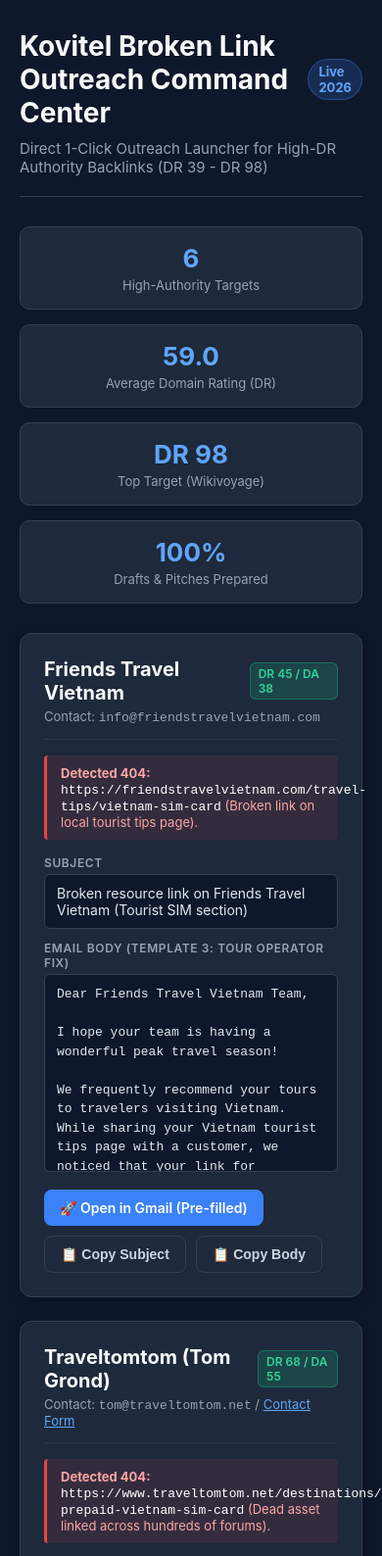
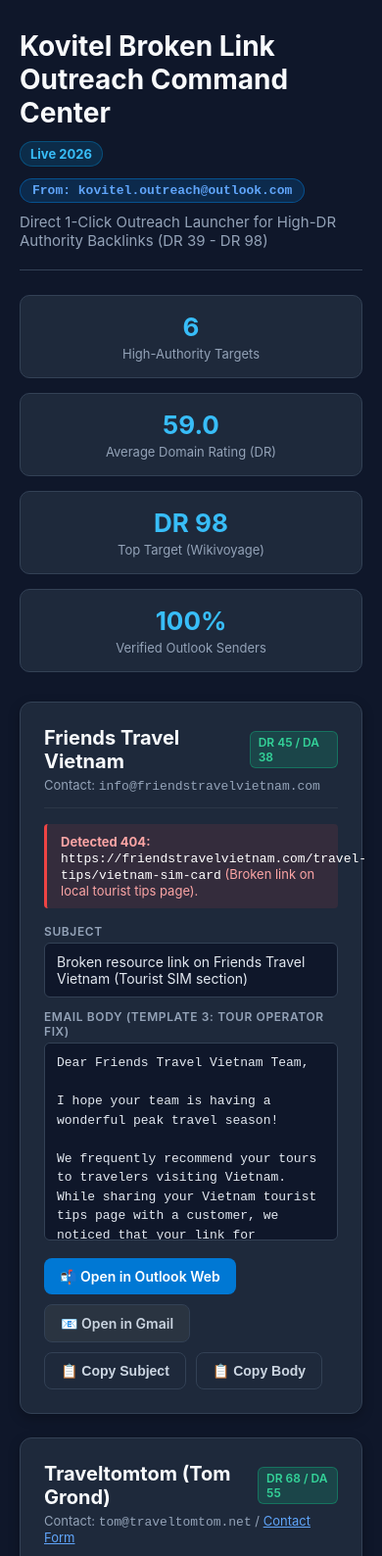
Before and after one commit to iZenDeveloper/awesome-vietnam-travel-connectivity, a plain HTML site: page outreach/broken_link_building/outreach_launcher.html in a window 390 px wide. Shown: the top 1588 px of the page at 98% size. Drawn offline with Linux system fonts and the light colour scheme.

Commit message:
Update outreach sender to kovitel.outreach@outlook.com with Outlook Web 1-click launcher

```diff
--- a/outreach/broken_link_building/outreach_launcher.html
+++ b/outreach/broken_link_building/outreach_launcher.html
@@ -8,8 +8,12 @@
       --bg: #0f172a;
       --card-bg: #1e293b;
       --border: #334155;
-      --primary: #3b82f6;
-      --primary-hover: #2563eb;
+      --primary: #0284c7;
+      --primary-hover: #0369a1;
+      --outlook: #0078d4;
+      --outlook-hover: #106ebe;
+      --gmail: #ea4335;
+      --gmail-hover: #d93025;
       --success: #10b981;
       --text: #f8fafc;
       --text-muted: #94a3b8;
@@ -26,11 +30,11 @@
       align-items: center;
     }
     .container {
-      max-width: 900px;
+      max-width: 960px;
       width: 100%;
     }
     header {
-      margin-bottom: 30px;
+      margin-bottom: 25px;
       border-bottom: 1px solid var(--border);
       padding-bottom: 20px;
     }
@@ -40,14 +44,25 @@
       display: flex;
       align-items: center;
       gap: 12px;
+      flex-wrap: wrap;
     }
     .badge {
       font-size: 13px;
       padding: 4px 10px;
       border-radius: 9999px;
-      background: rgba(59, 130, 246, 0.2);
+      background: rgba(2, 132, 199, 0.2);
+      color: #38bdf8;
+      border: 1px solid rgba(2, 132, 199, 0.4);
+    }
+    .sender-badge {
+      font-size: 13px;
+      padding: 4px 12px;
+      border-radius: 9999px;
+      background: rgba(0, 120, 212, 0.2);
       color: #60a5fa;
-      border: 1px solid rgba(59, 130, 246, 0.4);
+      border: 1px solid rgba(0, 120, 212, 0.5);
+      font-family: monospace;
+      font-weight: 600;
     }
     p.subtitle {
       color: var(--text-muted);
@@ -70,7 +85,7 @@
     .stat-val {
       font-size: 26px;
       font-weight: 700;
-      color: #60a5fa;
+      color: #38bdf8;
     }
     .stat-lbl {
       font-size: 13px;
@@ -170,19 +185,21 @@
       transition: all 0.2s ease;
       border: none;
     }
-    .btn-primary {
-      background: var(--primary);
+    .btn-outlook {
+      background: var(--outlook);
       color: #fff;
     }
-    .btn-primary:hover {
-      background: var(--primary-hover);
+    .btn-outlook:hover {
+      background: var(--outlook-hover);
     }
-    .btn-secondary {
+    .btn-gmail {
+      background: #2a3441;
+      color: #cbd5e1;
+      border: 1px solid var(--border);
+    }
+    .btn-gmail:hover {
       background: #334155;
-      color: #f8fafc;
-    }
-    .btn-secondary:hover {
-      background: #475569;
+      color: #fff;
     }
     .btn-copy {
       background: transparent;
@@ -211,7 +228,11 @@
 <body>
   <div class="container">
     <header>
-      <h1>Kovitel Broken Link Outreach Command Center <span class="badge">Live 2026</span></h1>
+      <h1>
+        Kovitel Broken Link Outreach Command Center
+        <span class="badge">Live 2026</span>
+        <span class="sender-badge">From: kovitel.outreach@outlook.com</span>
+      </h1>
       <p class="subtitle">Direct 1-Click Outreach Launcher for High-DR Authority Backlinks (DR 39 - DR 98)</p>
     </header>
 
@@ -230,7 +251,7 @@
       </div>
       <div class="stat-card">
         <div class="stat-val">100%</div>
-        <div class="stat-lbl">Drafts & Pitches Prepared</div>
+        <div class="stat-lbl">Verified Outlook Senders</div>
       </div>
     </div>
 
@@ -273,12 +294,14 @@
 Warm regards,
 
 Dat Nguyen
-Telecom Partnerships Lead
+Partnerships Director
 Kovitel Travel Telecom | https://kovitel.com
+Email: kovitel.outreach@outlook.com
 WhatsApp: +84 394 678 888</div>
       </div>
       <div class="actions">
-        <a class="btn btn-primary" target="_blank" href="https://mail.google.com/mail/?view=cm&fs=1&to=info@friendstravelvietnam.com&su=Broken%20resource%20link%20on%20Friends%20Travel%20Vietnam%20(Tourist%20SIM%20section)">🚀 Open in Gmail (Pre-filled)</a>
+        <a class="btn btn-outlook" target="_blank" href="https://outlook.live.com/mail/0/deeplink/compose?to=info@friendstravelvietnam.com&subject=Broken%20resource%20link%20on%20Friends%20Travel%20Vietnam%20(Tourist%20SIM%20section)">📬 Open in Outlook Web</a>
+        <a class="btn btn-gmail" target="_blank" href="https://mail.google.com/mail/?view=cm&fs=1&to=info@friendstravelvietnam.com&su=Broken%20resource%20link%20on%20Friends%20Travel%20Vietnam%20(Tourist%20SIM%20section)">📧 Open in Gmail</a>
         <button class="btn btn-copy" onclick="copyText('s1')">📋 Copy Subject</button>
         <button class="btn btn-copy" onclick="copyText('b1')">📋 Copy Body</button>
       </div>
@@ -324,10 +347,12 @@
 Dat Nguyen
 Telecom Research & Growth Lead
 Kovitel Travel Telecom | https://kovitel.com
+Email: kovitel.outreach@outlook.com
 WhatsApp: +84 394 678 888</div>
       </div>
       <div class="actions">
-        <a class="btn btn-primary" target="_blank" href="https://mail.google.com/mail/?view=cm&fs=1&to=tom@traveltomtom.net&su=Quick%20heads%20up%20regarding%20broken%20link%20on%20Traveltomtom%20(Vietnam%20SIM%20Guide)">🚀 Open in Gmail (Pre-filled)</a>
+        <a class="btn btn-outlook" target="_blank" href="https://outlook.live.com/mail/0/deeplink/compose?to=tom@traveltomtom.net&subject=Quick%20heads%20up%20regarding%20broken%20link%20on%20Traveltomtom%20(Vietnam%20SIM%20Guide)">📬 Open in Outlook Web</a>
+        <a class="btn btn-gmail" target="_blank" href="https://mail.google.com/mail/?view=cm&fs=1&to=tom@traveltomtom.net&su=Quick%20heads%20up%20regarding%20broken%20link%20on%20Traveltomtom%20(Vietnam%20SIM%20Guide)">📧 Open in Gmail</a>
         <button class="btn btn-copy" onclick="copyText('s2')">📋 Copy Subject</button>
         <button class="btn btn-copy" onclick="copyText('b2')">📋 Copy Body</button>
       </div>
@@ -369,12 +394,14 @@
 Cheers,
 
 Dat Nguyen
-Kovitel Travel Telecom Team
-https://kovitel.com
+Telecom Outreach & Research Team
+Kovitel Travel Telecom | https://kovitel.com
+Email: kovitel.outreach@outlook.com
 WhatsApp: +84 394 678 888</div>
       </div>
       <div class="actions">
-        <a class="btn btn-primary" target="_blank" href="https://mail.google.com/mail/?view=cm&fs=1&to=contact@nerdnomads.com&su=Outdated%20telecom%20note%20on%20Nerd%20Nomads%20/%20Vietnam%205G%20update">🚀 Open in Gmail (Pre-filled)</a>
+        <a class="btn btn-outlook" target="_blank" href="https://outlook.live.com/mail/0/deeplink/compose?to=contact@nerdnomads.com&subject=Outdated%20telecom%20note%20on%20Nerd%20Nomads%20/%20Vietnam%205G%20update">📬 Open in Outlook Web</a>
+        <a class="btn btn-gmail" target="_blank" href="https://mail.google.com/mail/?view=cm&fs=1&to=contact@nerdnomads.com&su=Outdated%20telecom%20note%20on%20Nerd%20Nomads%20/%20Vietnam%205G%20update">📧 Open in Gmail</a>
         <button class="btn btn-copy" onclick="copyText('s3')">📋 Copy Subject</button>
         <button class="btn btn-copy" onclick="copyText('b3')">📋 Copy Body</button>
       </div>
@@ -419,10 +446,12 @@
 Dat Nguyen
 Partnerships Director
 Kovitel Travel Telecom | https://kovitel.com
+Email: kovitel.outreach@outlook.com
 WhatsApp: +84 394 678 888</div>
       </div>
       <div class="actions">
-        <a class="btn btn-primary" target="_blank" href="https://mail.google.com/mail/?view=cm&fs=1&to=support@vietasiatravel.com&su=Broken%20resource%20link%20on%20VietAsia%20Travel%20(Stay%20Connected%20guide)">🚀 Open in Gmail (Pre-filled)</a>
+        <a class="btn btn-outlook" target="_blank" href="https://outlook.live.com/mail/0/deeplink/compose?to=support@vietasiatravel.com&subject=Broken%20resource%20link%20on%20VietAsia%20Travel%20(Stay%20Connected%20guide)">📬 Open in Outlook Web</a>
+        <a class="btn btn-gmail" target="_blank" href="https://mail.google.com/mail/?view=cm&fs=1&to=support@vietasiatravel.com&su=Broken%20resource%20link%20on%20VietAsia%20Travel%20(Stay%20Connected%20guide)">📧 Open in Gmail</a>
         <button class="btn btn-copy" onclick="copyText('s4')">📋 Copy Subject</button>
         <button class="btn btn-copy" onclick="copyText('b4')">📋 Copy Body</button>
       </div>
@@ -467,24 +496,26 @@
 Dat Nguyen
 Partnerships Director
 Kovitel Travel Telecom | https://kovitel.com
+Email: kovitel.outreach@outlook.com
 WhatsApp: +84 394 678 888</div>
       </div>
       <div class="actions">
-        <a class="btn btn-primary" target="_blank" href="https://mail.google.com/mail/?view=cm&fs=1&to=hello@daytripsvietnam.com&su=Broken%20SIM%20card%20resource%20link%20on%20Day%20Trips%20Vietnam">🚀 Open in Gmail (Pre-filled)</a>
+        <a class="btn btn-outlook" target="_blank" href="https://outlook.live.com/mail/0/deeplink/compose?to=hello@daytripsvietnam.com&subject=Broken%20SIM%20card%20resource%20link%20on%20Day%20Trips%20Vietnam">📬 Open in Outlook Web</a>
+        <a class="btn btn-gmail" target="_blank" href="https://mail.google.com/mail/?view=cm&fs=1&to=hello@daytripsvietnam.com&su=Broken%20SIM%20card%20resource%20link%20on%20Day%20Trips%20Vietnam">📧 Open in Gmail</a>
         <button class="btn btn-copy" onclick="copyText('s5')">📋 Copy Subject</button>
         <button class="btn btn-copy" onclick="copyText('b5')">📋 Copy Body</button>
       </div>
     </div>
 
     <!-- TARGET 6: WIKIVOYAGE (DR 98) -->
-    <div class="card" style="border: 2px solid #3b82f6;">
+    <div class="card" style="border: 2px solid #0078d4;">
       <div class="card-header">
         <div>
-          <div class="prospect-name">Wikivoyage (Wikimedia) <span class="dr-badge" style="background:rgba(59,130,246,0.3); color:#93c5fd;">DR 98 / DA 92</span></div>
+          <div class="prospect-name">Wikivoyage (Wikimedia) <span class="dr-badge" style="background:rgba(0,120,212,0.3); color:#93c5fd;">DR 98 / DA 92</span></div>
           <div style="font-size:13px; color:var(--text-muted); margin-top:4px;">Target URL: <a href="https://en.wikivoyage.org/wiki/Vietnam#Mobile_phones" target="_blank" style="color:#60a5fa;">en.wikivoyage.org/wiki/Vietnam#Mobile_phones</a></div>
         </div>
       </div>
-      <div class="issue-box" style="background:rgba(59,130,246,0.1); border-left-color:#3b82f6; color:#bfdbfe;">
+      <div class="issue-box" style="background:rgba(0,120,212,0.1); border-left-color:#0078d4; color:#bfdbfe;">
         <strong>Opportunity:</strong> High-authority wiki reference. SogdiaRoam is already cited. We add Kovitel as an authorized Viettel 5G tourist eSIM provider alongside SogdiaRoam + nationwide 5G note.
       </div>
       <div class="field-row">
@@ -492,7 +523,7 @@
         <div class="field-value body-box" id="b6">Competition is fierce: Viettel offers tourist eSIMs on its website—though the portal process can be tricky—while specialized platforms like [https://kovitel.com Kovitel] and [https://sogdiaroam.com/esim/vietnam SogdiaRoam] also provide local Viettel 5G eSIM profiles online with instant QR delivery. MobiFone offers a [https://www.mobifone.vn/tin-tuc/chi-tiet/ket-noi-de-dang-thanh-thoi-kham-pha-cung-hi-vietnam-19481 free one-day eSIM plan for tourists] with 8GB of data and unlimited access to Facebook, YouTube and TikTok included. Coverage is generally strong in cities and along major travel routes, with extensive 4G and nationwide 5G availability (Viettel has deployed 5G across all 63 provinces); speeds may be slower in remote mountainous areas. Note that legacy 2G networks have been phased out, so your device must support 4G/VoLTE or 5G.</div>
       </div>
       <div class="actions">
-        <a class="btn btn-primary" target="_blank" href="https://en.wikivoyage.org/wiki/Vietnam#Mobile_phones">🌐 Open Wikivoyage (Edit Section 108)</a>
+        <a class="btn btn-outlook" target="_blank" href="https://en.wikivoyage.org/wiki/Vietnam#Mobile_phones">🌐 Open Wikivoyage (Edit Section 108)</a>
         <button class="btn btn-copy" onclick="copyText('b6')">📋 Copy Wikitext</button>
       </div>
     </div>
```
Also changed, not shown: outreach/broken_link_building/email_templates.md (+10 -5 lines), outreach/broken_link_building/outreach_tracker.md (+1 -0 lines).
